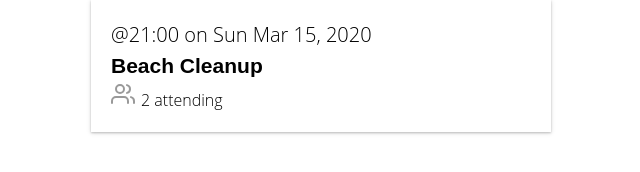
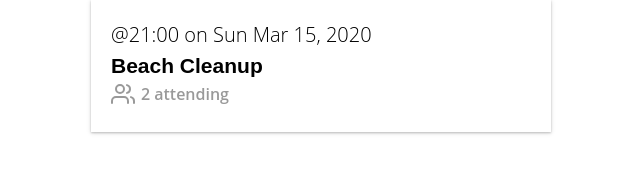
Before and after one commit to roggervalf/Vue-examples, a Vue app in the folder real-world-vue/: page / in a window 1280 px wide. Shown: the part 202-374 px from the top of the page, without its empty margins (319-959 px from the left). Built offline with nearby package versions, Linux system fonts and the light colour scheme.

Commit message:
feat: using slots

```diff
--- a/real-world-vue/src/components/BaseIcon.vue
+++ b/real-world-vue/src/components/BaseIcon.vue
@@ -2,8 +2,8 @@
   <div class="icon-wrapper">
     <svg class="icon" :width="width" :height="height">
       <use v-bind="{ 'xlink:href': '/feather-sprite.svg#' + name }" />
-      // notice +name here
     </svg>
+    <slot></slot>
   </div>
 </template>
 
--- a/real-world-vue/src/components/EventCard.vue
+++ b/real-world-vue/src/components/EventCard.vue
@@ -6,8 +6,7 @@
     <div class="event-card -shadow">
       <span class="eyebrow">@{{ event.time }} on {{ event.date }}</span>
       <h4 class="title">{{ event.title }}</h4>
-      <BaseIcon name="users" />
-      <span>{{ event.attendees.length }} attending</span>
+      <BaseIcon name="users">{{ event.attendees.length }} attending</BaseIcon>
     </div>
   </router-link>
 </template>
```
